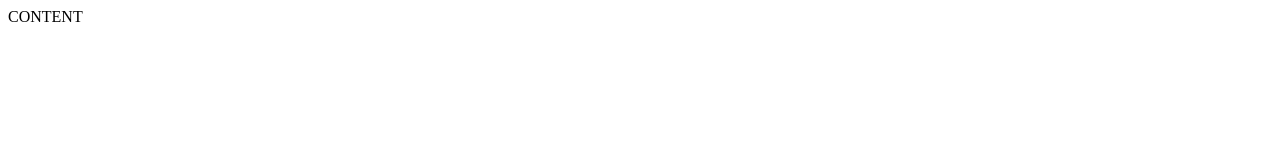
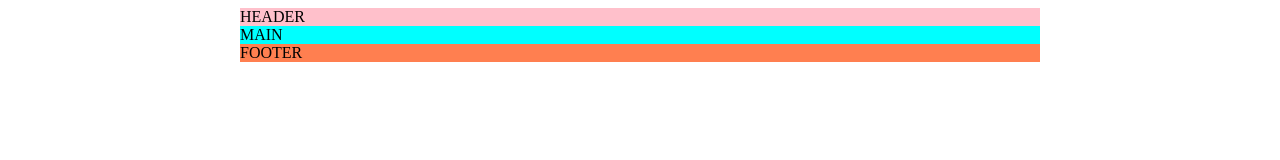
Before and after one commit to front-end-by-rimantas/43-grupe-astronautas, a website: page index.html in a window 1280 px wide. Drawn offline with Linux system fonts and the light colour scheme.

Commit message:
Style tag'as

```diff
--- a/index.html
+++ b/index.html
@@ -6,10 +6,32 @@
     <meta http-equiv="X-UA-Compatible" content="IE=edge">
     <meta name="viewport" content="width=device-width, initial-scale=1.0">
     <title>Astronautas</title>
+    <style>
+        header,
+        main,
+        footer {
+            width: 800px;
+            margin-left: calc((100% - 800px) / 2);
+        }
+
+        header {
+            background-color: pink;
+        }
+
+        main {
+            background-color: aqua;
+        }
+
+        footer {
+            background-color: coral;
+        }
+    </style>
 </head>
 
 <body>
-    CONTENT
+    <header>HEADER</header>
+    <main>MAIN</main>
+    <footer>FOOTER</footer>
 </body>
 
 </html>
```
